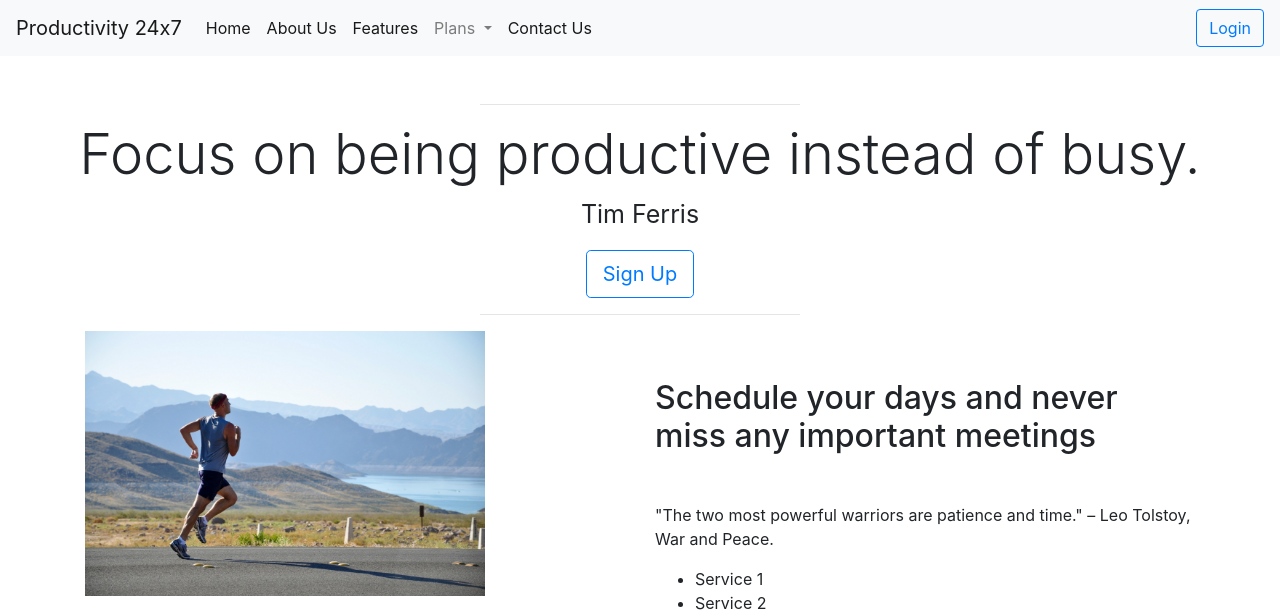
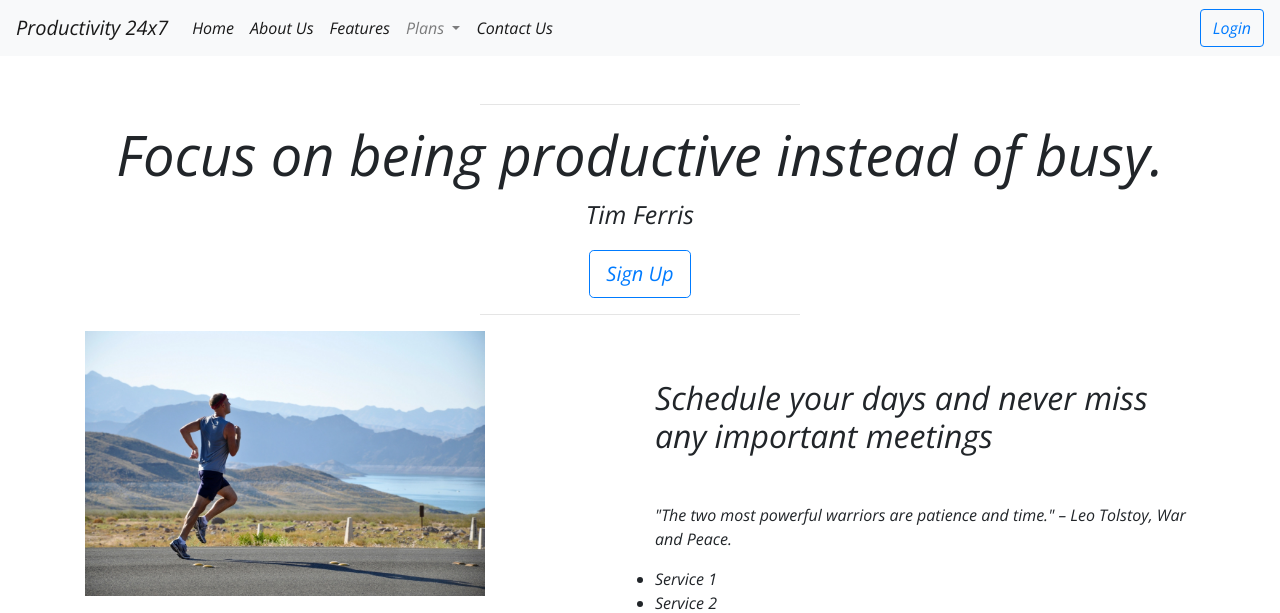
Before and after one commit to ketan-lambat/Productivity24x7, a Django app: page / in a window 1280 px wide. Shown: the top 613 px of the page. Run offline with Django 3.2, Linux system fonts and the light colour scheme.

Commit message:
templates edited

```diff
--- a/productivity24x7/productivity24x7/settings.py
+++ b/productivity24x7/productivity24x7/settings.py
@@ -40,6 +40,7 @@ INSTALLED_APPS = [
     'oauth2_provider',
     'corsheaders',
     'colorfield',
+    'rest_framework_swagger',
     'base',
     'oauth',
     'core',
--- a/productivity24x7/static/css/base/homepg1.css
+++ b/productivity24x7/static/css/base/homepg1.css
@@ -4,6 +4,7 @@
     box-sizing: border-box;
     font-family: 'Open Sans', sans-serif;
 }
+
 
 .hero {
     padding-top: 60px;
--- a/productivity24x7/static/css/base/login.css
+++ b/productivity24x7/static/css/base/login.css
@@ -19,7 +19,7 @@ body {
     bottom: -40px;
     width: auto;
     height: auto;
-    background-image: url(http://ginva.com/wp-content/uploads/2012/07/city-skyline-wallpapers-008.jpg);
+    background-image: url(https://images.wallpapersden.com/image/download/windows-10-dark_a2dsaGWUmZqaraWkpJRmbmdlrWZlbWU.jpg);
     background-size: cover;
     -webkit-filter: blur(5px);
     z-index: 0;
--- a/productivity24x7/static/css/base/register.css
+++ b/productivity24x7/static/css/base/register.css
@@ -19,7 +19,7 @@ body {
     bottom: -40px;
     width: auto;
     height: auto;
-    background-image: url(http://ginva.com/wp-content/uploads/2012/07/city-skyline-wallpapers-008.jpg);
+    background-image: url(https://images.wallpapersden.com/image/download/windows-10-dark_a2dsaGWUmZqaraWkpJRmbmdlrWZlbWU.jpg);
     background-size: cover;
     -webkit-filter: blur(5px);
     z-index: 0;
--- a/productivity24x7/templates/base/homepg1.html
+++ b/productivity24x7/templates/base/homepg1.html
@@ -6,7 +6,7 @@
     <meta name="viewport" content="width=device-width, initial-scale=1.0">
     <link rel="stylesheet" href="https://cdn.jsdelivr.net/npm/bootstrap@4.5.3/dist/css/bootstrap.min.css"
           integrity="sha384-TX8t27EcRE3e/ihU7zmQxVncDAy5uIKz4rEkgIXeMed4M0jlfIDPvg6uqKI2xXr2" crossorigin="anonymous">
-    <link rel="stylesheet" type="text/css" href="{% static '' %}">
+    <link rel="stylesheet" type="text/css" href="{% static 'css\base\homepg1.css' %}">
 
     <link href="https://fonts.googleapis.com/css2?family=Open+Sans:ital@1&display=swap" rel="stylesheet">
 
@@ -14,7 +14,8 @@
 
 </head>
 <body>
-
+<div class="body"></div>
+<div class="grad"></div>
 
 <!--Navbar Start-->
 <nav class="navbar navbar-expand-lg navbar-light bg-light">
```
